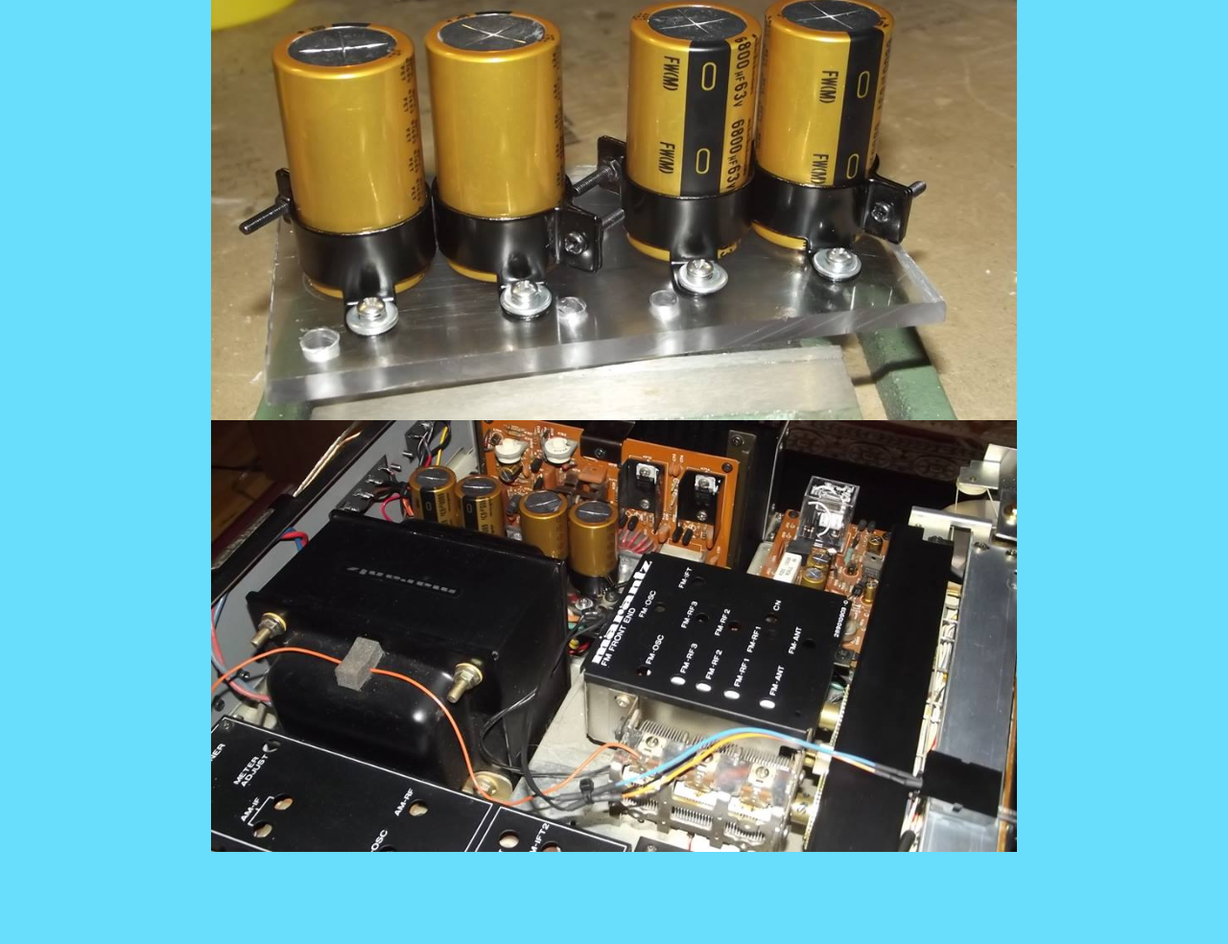
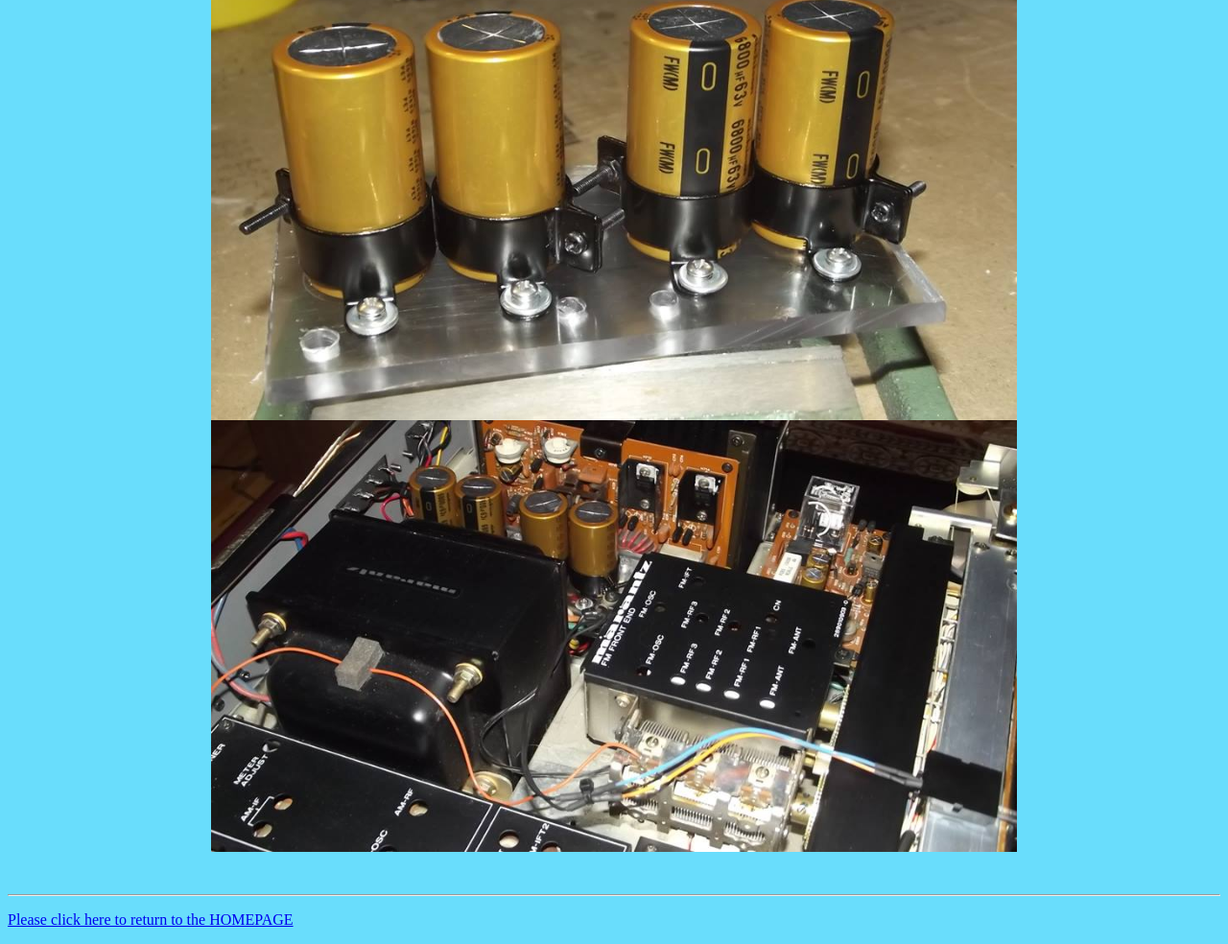
Before and after one commit to MikeG3/Resume-V2.0, a plain HTML site: page Marantz 2275 page.html in a window 1280 px wide. Shown: the part 3917-4901 px from the top of the page at 96% size. Before the commit the page ends 4813 px from the top, so only its background shows below. Drawn offline with Linux system fonts and the light colour scheme.

Commit message:
Update Marantz 2275 page.html

```diff
--- a/Marantz 2275 page.html
+++ b/Marantz 2275 page.html
@@ -23,5 +23,11 @@
 <img src ="Pictures/marantz22756.jpg" width="840" height="450"  id="pictures">
 <img src ="Pictures/marantz22757.jpg" width="840" height="450"  id="pictures">
 <img src ="Pictures/marantz22758.jpg" width="840" height="450"  id="pictures">
+<br>
+
+	<br> <hr>
+	<a href="index.html">
+	<p>Please click here to return to the HOMEPAGE</p>
+	</a>
 </body>
 </html>
```
